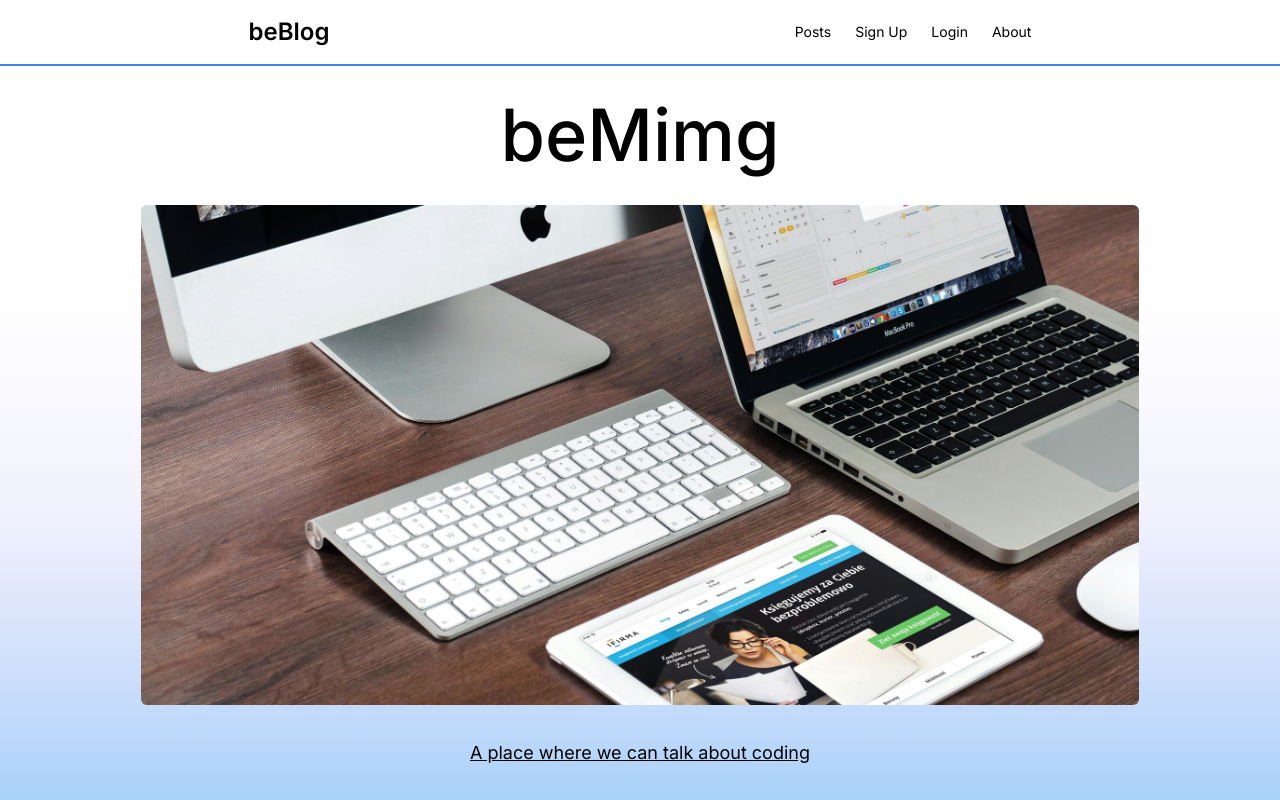
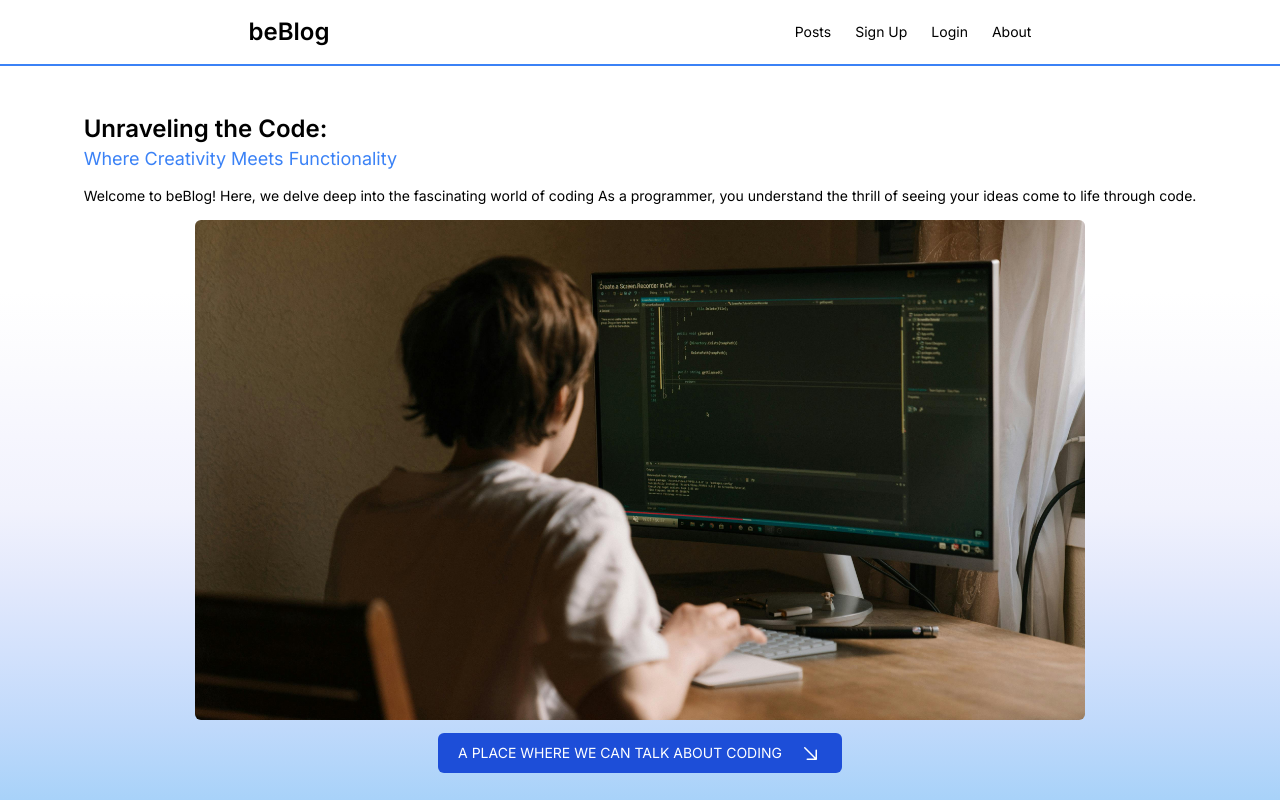
Before and after one commit to beMimg/beblog-frontend, a React (Vite) app: page / in a window 1280 px wide. Built offline with nearby package versions, Linux system fonts and the light colour scheme.

Commit message:
background dark changed, homepage ui changes

```diff
--- a/src/index.css
+++ b/src/index.css
@@ -14,13 +14,13 @@
     #000000,
     #000000,
     #000000,
-    #0a0306,
-    #12060d,
-    #170a13,
-    #1e111f,
-    #20172e,
-    #1b1f3e,
-    #00284f
+    #000000,
+    #000000,
+    #000000,
+    #030003,
+    #00020a,
+    #000216,
+    #010022
   );
 }
 .dark input {
--- a/src/pages/Homepage.jsx
+++ b/src/pages/Homepage.jsx
@@ -1,21 +1,38 @@
+import { Link } from "react-router-dom";
 import techImg from "../assets/tech-photo.jpg";
-import { useUser } from "../context/userProvider";
+import { GoArrowDownRight } from "react-icons/go";
 
 export default function Homepage() {
   return (
-    <div className="flex  w-full flex-1 justify-center p-4">
-      <div className="grid w-full grid-rows-[15%-70%-15%] items-center text-center">
-        <h1 className=" text-7xl font-medium">beMimg</h1>
-        <div className="align-center flex w-full items-center justify-center">
+    <div className="flex  w-full flex-1 justify-center p-5">
+      <div className="flex flex-col justify-around ">
+        <div className=" pt-5">
+          <h1 className=" text-2xl font-semibold">Unraveling the Code:</h1>
+          <h2 className="text-lg text-blue-500">
+            Where Creativity Meets Functionality
+          </h2>
+        </div>
+        <p className=" text-sm">
+          Welcome to beBlog! Here, we delve deep into the fascinating world of
+          coding As a programmer, you understand the thrill of seeing your ideas
+          come to life through code.
+        </p>
+        <div className="align-center  flex w-full items-center justify-center">
           <img
             src={techImg}
             alt="image with a computer"
-            className="flex h-[300px] w-full  self-center rounded-md object-cover object-center md:h-[500px] xl:w-[80%]"
+            className="flex h-[200px] w-full  self-center rounded-md object-cover object-center md:h-[500px] xl:w-[80%]"
           />
         </div>
-        <p className="text-lg underline">
-          A place where we can talk about coding
-        </p>
+        <Link
+          to="/posts"
+          className="flex flex-row items-center self-center rounded-md bg-blue-700 px-5 py-2 text-white lg:gap-4"
+        >
+          <p className="text-sm uppercase ">
+            A place where we can talk about coding
+          </p>
+          <GoArrowDownRight className="text-2xl" />
+        </Link>
       </div>
     </div>
   );
```
Also changed, not shown: src/assets/tech-photo.jpg.
